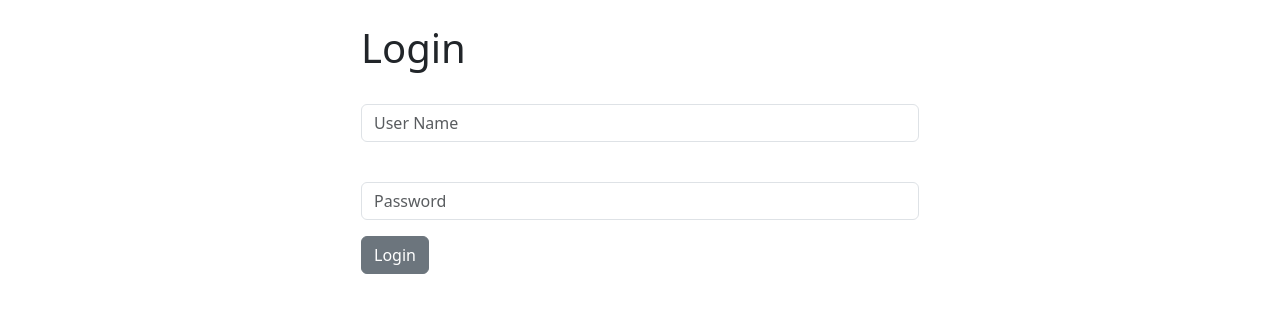
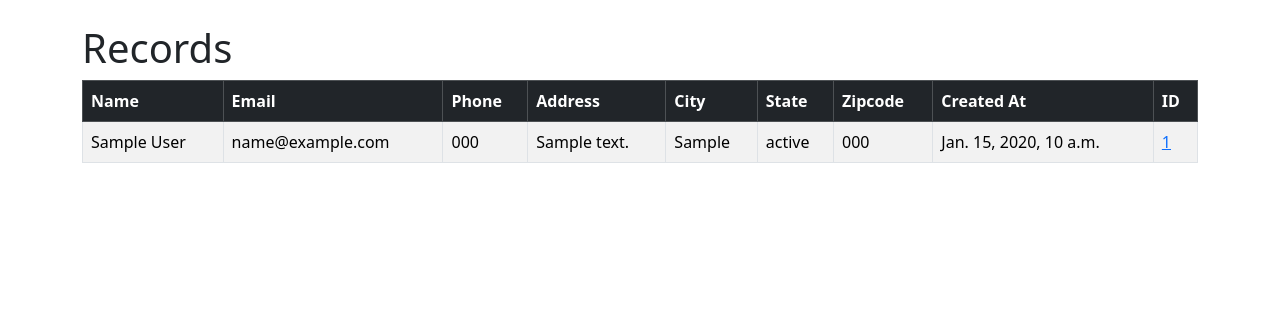
Before and after one commit to ayushnamdeo/Django_CRM, a Django app: page / in a window 1280 px wide. Shown: the part 56-369 px from the top of the page. Run offline with Django 4.2, Linux system fonts and the light colour scheme; a user stored in the database is signed in; tables that the repository leaves empty hold one stand-in row (values such as "Sample post").

Commit message:
some updates/ delete operation

```diff
--- a/dcrm/urls.py
+++ b/dcrm/urls.py
@@ -19,5 +19,5 @@ from django.urls import path, include
 
 urlpatterns = [
     path('admin/', admin.site.urls),
-    path('',include('website.urls')),
+    path('', include('website.urls')),
 ]
--- a/website/admin.py
+++ b/website/admin.py
@@ -1,3 +1,6 @@
 from django.contrib import admin
+from .models import Record
+# Register your models here.
 
-# Register your models here.
+
+admin.site.register(Record)
--- a/website/models.py
+++ b/website/models.py
@@ -1,3 +1,19 @@
 from django.db import models
 
 # Create your models here.
+
+
+class Record(models.Model):
+    created_at = models.DateTimeField(auto_now_add=True)
+    first_name = models.CharField(max_length=50)
+    last_name = models.CharField(max_length=50)
+    email= models.CharField(max_length=100)
+    phone= models.CharField(max_length=15)
+    address = models.CharField(max_length=150)
+    city= models.CharField(max_length=50)
+    state= models.CharField(max_length=20)
+    zipcode= models.CharField(max_length=20)
+
+
+    def __str__(self):
+        return(f"{self.first_name} {self.last_name}")
--- a/website/templates/home.html
+++ b/website/templates/home.html
@@ -1,27 +1,60 @@
 {%extends 'base.html' %}
 
 {%block content %}
-<div class = "col-md-6 offset-md-3">
 
-  {% if user.is_aurthenticated %}
-  <h1> Hello user!!</h1>
-  {% else %}
-    <h1> Login</h1>
+{% if user.is_authenticated %}
+<h1> Records </h1>
+<table class="table table-striped table-hover table-bordered">
+  <thead class="table-dark">
+    <tr>
+      <th scope="col">Name</th>
+      <th scope="col">Email</th>
+      <th scope="col">Phone</th>
+      <th scope="col">Address</th>
+      <th scope="col">City</th>
+      <th scope="col">State</th>
+      <th scope="col">Zipcode</th>
+      <th scope="col">Created At</th>
+      <th scope="col">ID</th>
+    </tr>
+  </thead>
+  <tbody>
+        {% if records %}
+            {% for record in records %}
+            <tr>
+                <td>  {{record.first_name}}
+                      {{record.last_name}}</td>
+                <td>  {{record.email}}</td>
+                <td>  {{record.phone}}</td>
+                <td>  {{record.address}}</td>
+                <td>  {{record.city}}</td>
+                <td>  {{record.state}}</td>
+                <td>  {{record.zipcode}}</td>
+                <td>  {{record.created_at}}</td>
+                <td><a href="{% url 'record' record.id %}">  {{record.id}}</a></td>
+            </tr>
+            {% endfor %}
+        {% endif %}
+  </tbody>
+</table>
+
+
+{%else%}
+<div class = "col-md-6 offset-md-3"></div>
+<h1>Login</h1>
 <br/>
 <form method="POST" action="{% url 'home' %}">
     {%csrf_token%}
-        <form>
     <div class="mb-3">
     <input type="text" class="form-control" name = "username", placeholder="User Name" required>
     </div><br/>
 
     <div class="mb-3">
         <input type="password" class="form-control" name ="password", placeholder="Password" required>
-            </div>
+    </div><br/>
     <button type="submit" class="btn btn-secondary">Login</button>
-          </form>
+
 </form>
 
-</div>
-{% endif %}
+{%endif%}
 {%endblock%}
--- a/website/urls.py
+++ b/website/urls.py
@@ -2,9 +2,11 @@
 from django.urls import path
 from . import views
 urlpatterns = [
-    path('', views.home , name = 'home'),
+    path('', views.home, name='home'),
     # path ( 'login/',views.login_user, name="login"),
-     path ( 'logout/',views.logout_user, name="logout"),
-     path ( 'register/',views.register_user, name="register"),
+    path ( 'logout/',views.logout_user, name="logout"),
+    path ( 'register/',views.register_user, name="register"),
+    path ( 'record/<int:pk>',views.customer_record, name="record"),
+    path ( 'delete_record/<int:pk>',views.delete_record, name="delete_record"),
 
 ]
--- a/website/views.py
+++ b/website/views.py
@@ -1,10 +1,13 @@
 from django.shortcuts import render, redirect
 from django.contrib.auth import authenticate, login, logout
 from django.contrib import messages
-
+from .forms import SignUpForm
+from .models import Record
 # Create your views here.
 def home(request):
-    # check to see if loggin in
+
+    records = Record.objects.all()
+      # check to see if loggin in
     if request.method == 'POST':
         username = request.POST['username']
         password = request.POST['password']
@@ -19,7 +22,7 @@ def home(request):
             messages.success(request,"there was an error loggin in, please try again")
             return redirect('home')
     else:
-        return render(request, 'home.html',{})
+        return render(request, 'home.html',{'records':records})
 
 def logout_user(request):
     logout(request)
@@ -27,4 +30,41 @@ def logout_user(request):
     return redirect('home')
 
 def register_user(request):
-     return render(request, 'register.html',{})
+    if request.method == 'POST':
+        form = SignUpForm(request.POST)
+        if form.is_valid():
+            form.save()
+			# Authenticate and login
+            username = form.cleaned_data['username']
+            password = form.cleaned_data['password1']
+            user = authenticate(username=username, password=password)
+            login(request, user)
+            messages.success(request, "You Have Successfully Registered! Welcome!")
+            return redirect('home')
+    else:
+        form = SignUpForm()
+        return render(request, 'register.html', {'form':form})
+
+    return render(request, 'register.html', {'form':form})
+
+
+
+def customer_record(request, pk):
+    if request.user.is_authenticated:
+        #look up for records
+        customer_record = Record.objects.get(id=pk)
+        return render(request, 'record.html', {'customer_record':customer_record})
+    else:
+        messages.success(request, "You Must Be Logged In To See Data!....")
+        return redirect('home')
+
+
+def delete_record(request, pk):
+    if request.user.is_authenticated:
+        delete_it = Record.objects.get(id=pk)
+        delete_it.delete()
+        messages.success(request, "Record Deleted Successfully !")
+        return redirect('home')
+    else:
+        messages.success(request, "You Must Be Logged In To See Data!....")
+        return redirect('home')
```
Also changed, not shown: website/forms.py (+30 -0 lines), website/templates/record.html (added, +32 -0 lines), website/templates/register.html (+31 -6 lines), website/migrations/0001_initial.py (added). Lines whose indentation alone changed are shown as unchanged.
